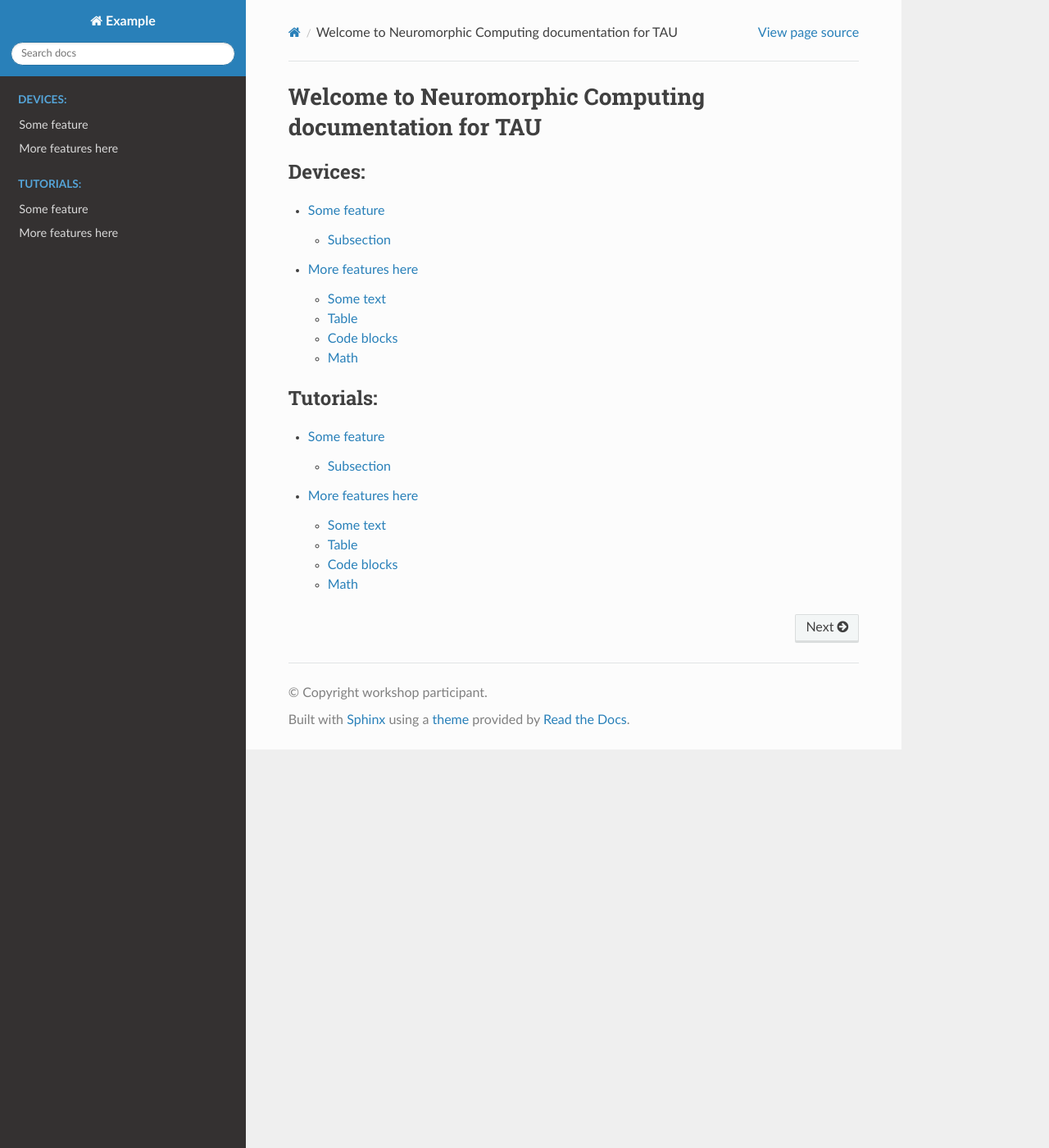
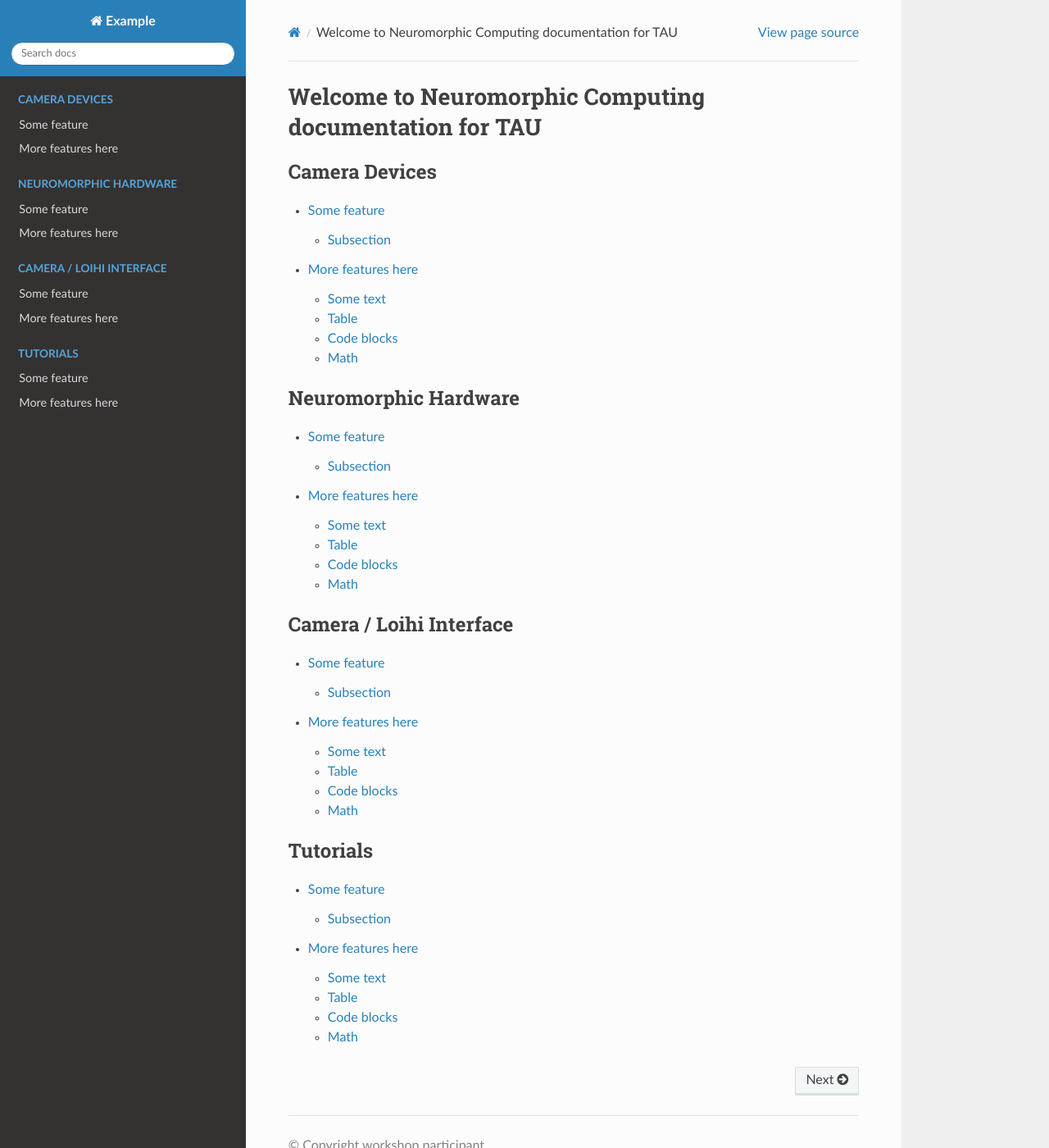
Before and after one commit to rouzinho/Neuromorphic-Computing, a Sphinx documentation site: the page built from doc/index.rst, in a window 1280 px wide and 1400 px high. Shown: the whole window at 82% size. Built offline with Sphinx 7.4.7 and the Read the Docs theme 3.1.0, drawn with Linux system fonts in a browser that asks for light colours.

Commit message:
bigger tree

```diff
--- a/doc/index.rst
+++ b/doc/index.rst
@@ -8,14 +8,28 @@ Welcome to Neuromorphic Computing documentation for TAU
 
 .. toctree::
    :maxdepth: 2
-   :caption: Devices:
+   :caption: Camera Devices
 
    some-feature.md
    another-feature.md
 
 .. toctree::
    :maxdepth: 2
-   :caption: Tutorials:
+   :caption: Neuromorphic Hardware
 
    some-feature.md
    another-feature.md
+
+.. toctree::
+   :maxdepth: 2
+   :caption: Camera / Loihi Interface
+
+   some-feature.md
+   another-feature.md
+
+.. toctree::
+   :maxdepth: 2
+   :caption: Tutorials
+
+   some-feature.md
+   another-feature.md
```
